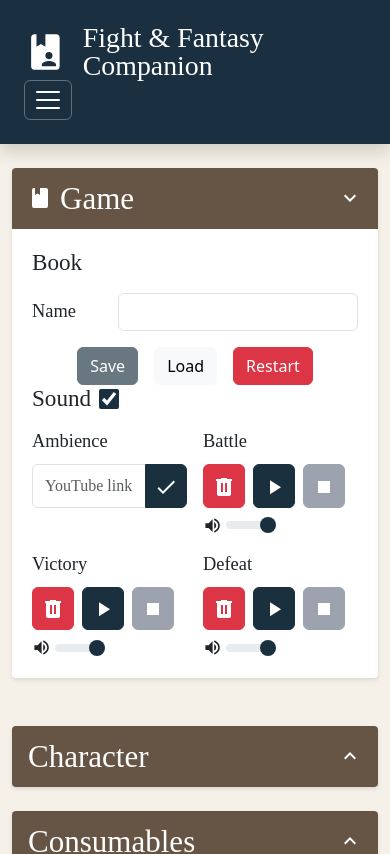
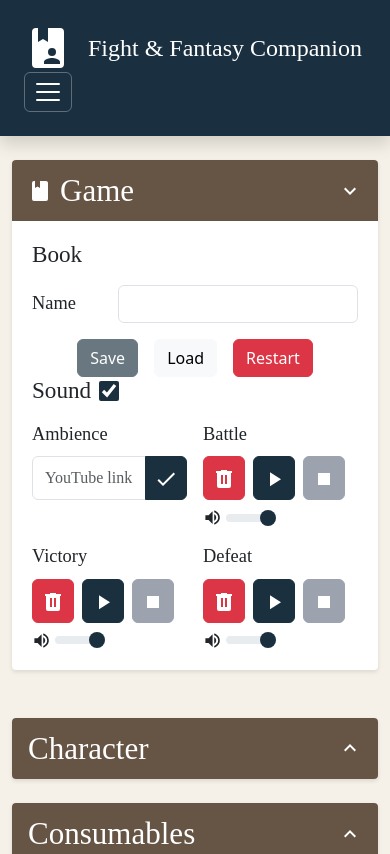
Before and after one commit to dialex/fnf-companion, a React (Vite) app: page / in a window 390 px wide. Shown: the top 854 px of the page. Built offline with nearby package versions, Linux system fonts and the light colour scheme; a web font is replaced by a local one.

Commit message:
fix: ensure the title fits the screen, even on mobile

```diff
--- a/src/styles/components.css
+++ b/src/styles/components.css
@@ -240,6 +240,13 @@ header h1.heading {
   align-items: center;
 }
 
+/* Reduce main title font size on mobile to prevent word wrap */
+@media (max-width: 767.98px) {
+  header h1.heading {
+    font-size: 1.5rem !important;
+  }
+}
+
 /* Transaction cost input */
 .transaction-cost-input {
   width: 3rem !important;
```
